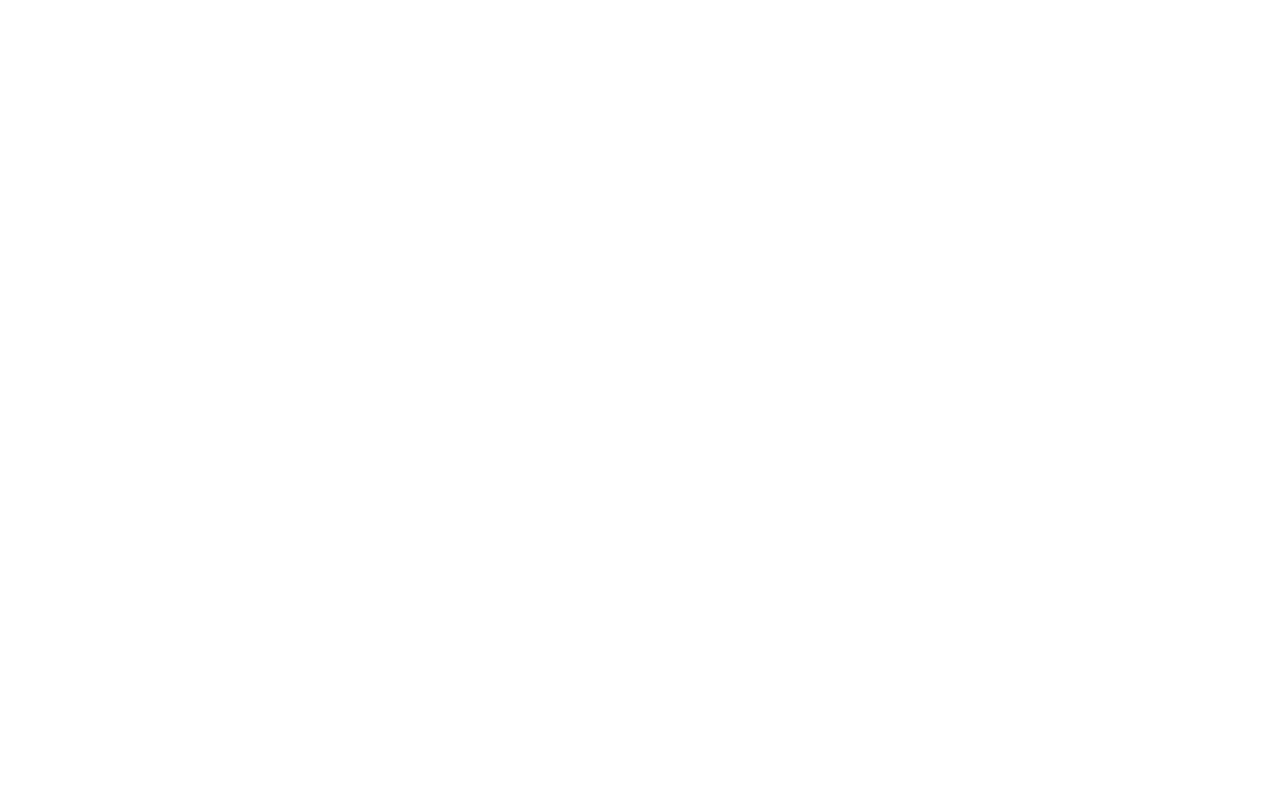
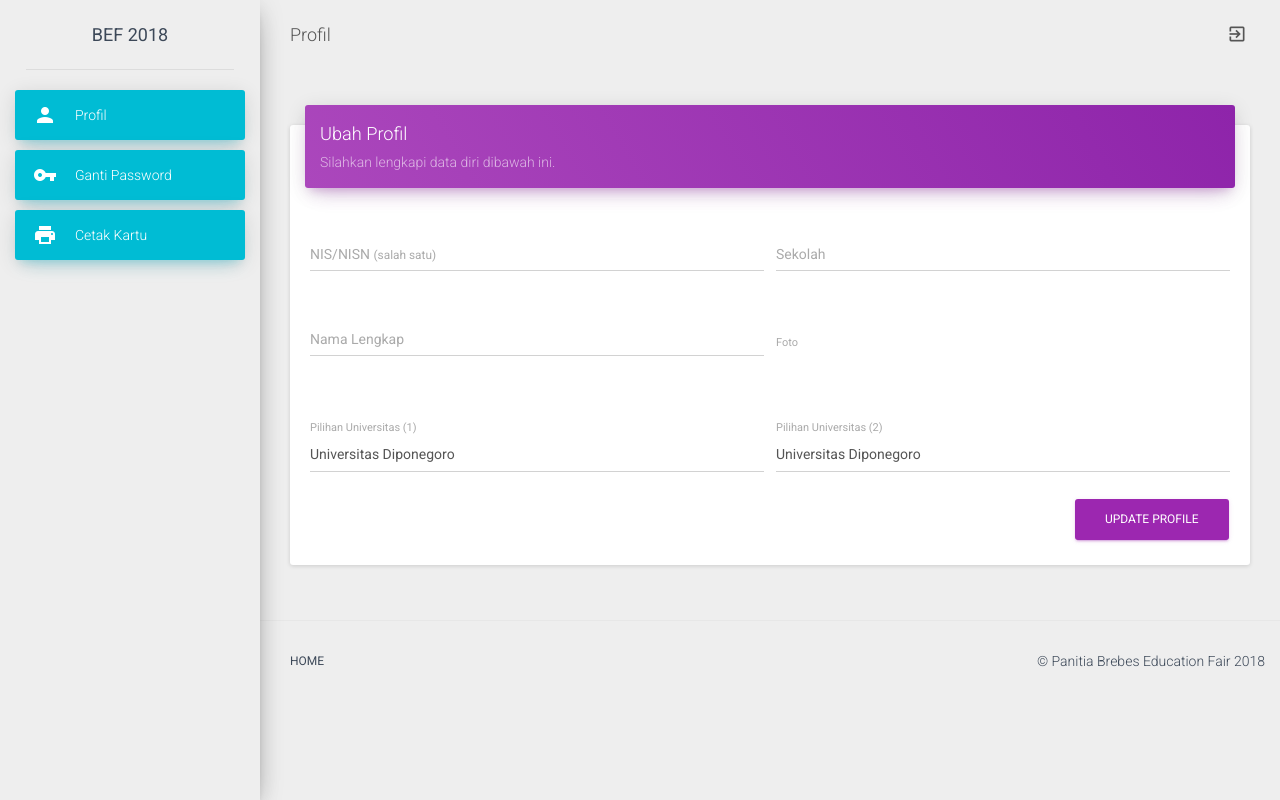
Before and after one commit to fannyhasbi/bef, a CodeIgniter app: page /bef/index.php/user/index in a window 1280 px wide. Before the commit the page is empty. Run offline with CodeIgniter, Linux system fonts and the light colour scheme; some libraries are stand-ins or nearby versions.

Commit message:
User dashboard

```diff
--- a/application/config/config.php
+++ b/application/config/config.php
@@ -23,7 +23,7 @@ defined('BASEPATH') OR exit('No direct script access allowed');
 | a PHP script and you can easily do that on your own.
 |
 */
-$config['base_url'] = '';
+$config['base_url'] = 'http://localhost/bef';
 
 /*
 |--------------------------------------------------------------------------
@@ -35,7 +35,7 @@ $config['base_url'] = '';
 | variable so that it is blank.
 |
 */
-$config['index_page'] = 'index.php';
+$config['index_page'] = '';
 
 /*
 |--------------------------------------------------------------------------
--- a/application/config/routes.php
+++ b/application/config/routes.php
@@ -1,8 +1,11 @@
 <?php
 defined('BASEPATH') OR exit('No direct script access allowed');
 
+
+$route['dashboard'] = 'user';
 $route['masuk'] = 'user/login';
 $route['daftar']= 'user/daftar';
+$route['ganti_password'] = 'user/ganti_pass';
 
 $route['default_controller'] = 'home';
 $route['404_override'] = '';
--- a/application/controllers/User.php
+++ b/application/controllers/User.php
@@ -3,7 +3,12 @@ defined('BASEPATH') OR exit('No direct script access allowed');
 
 class User extends CI_Controller {
   public function index(){
+    $data['view_name'] = 'profil';
+    $this->load->view("user/index_view", $data);
+  }
 
+  private function cekLogin(){
+    // untuk cek login
   }
 
   public function login(){
@@ -14,4 +19,9 @@ class User extends CI_Controller {
     $this->load->view('user/daftar');
   }
 
+  public function ganti_pass(){
+    $data['view_name'] = 'ganti_password';
+    $this->load->view('user/index_view', $data);
+  }
+
 }
--- a/application/views/user/daftar.php
+++ b/application/views/user/daftar.php
@@ -65,7 +65,7 @@
                   </div>
                 </div>
 
-                <input type="submit" id="daftar" class="mu-reg-submit-btn" name="daftar" value="DAFTAR">
+                <input type="submit" id="btn" class="mu-reg-submit-btn" name="daftar" value="DAFTAR">
               </form>
             </div>
 
--- a/application/views/user/index_view.php
+++ b/application/views/user/index_view.php
@@ -0,0 +1,113 @@
+<!doctype html>
+<html lang="en">
+
+<head>
+    <meta charset="utf-8" />
+    <link rel="apple-touch-icon" sizes="76x76" href="<?= base_url(); ?>/assets/images/apple-icon.png" />
+    <link rel="icon" type="image/png" href="<?= base_url(); ?>/assets/images/favicon.png" />
+    <meta http-equiv="X-UA-Compatible" content="IE=edge,chrome=1" />
+    <title>BEF 2018 | Dashboard</title>
+    <meta content='width=device-width, initial-scale=1.0, maximum-scale=1.0, user-scalable=0' name='viewport' />
+    <meta name="viewport" content="width=device-width" />
+    <!-- Bootstrap core CSS     -->
+    <link href="<?= base_url(); ?>/assets/css/bootstrap.min.css" rel="stylesheet" />
+    <!--  Material Dashboard CSS    -->
+    <link href="<?= base_url(); ?>/assets/css/material-dashboard.css?v=1.2.0" rel="stylesheet" />
+    <!--  CSS for Demo Purpose, don't include it in your project     -->
+    <link href="<?= base_url(); ?>/assets/css/demo.css" rel="stylesheet" />
+    <!--     Fonts and icons     -->
+    <link href="http://maxcdn.bootstrapcdn.com/font-awesome/latest/css/font-awesome.min.css" rel="stylesheet">
+    <link href='http://fonts.googleapis.com/css?family=Roboto:400,700,300|Material+Icons' rel='stylesheet' type='text/css'>
+</head>
+
+<body>
+<div class="wrapper">
+  <div class="sidebar" data-color="blue">
+    <div class="logo">
+      <a href="<?= site_url(); ?>" class="simple-text">BEF 2018</a>
+    </div>
+    <div class="sidebar-wrapper">
+      <ul class="nav">
+        <li class="active">
+          <a href="<?= site_url('dashboard'); ?>">
+            <i class="material-icons">person</i>
+            <p>Profil</p>
+          </a>
+        </li>
+        <li class="active">
+          <a href="<?= site_url('ganti_password'); ?>">
+            <i class="material-icons">vpn_key</i>
+            <p>Ganti Password</p>
+          </a>
+        </li>
+        <li class="active">
+          <a href="<?= site_url('cetak'); ?>">
+            <i class="material-icons">print</i>
+            <p>Cetak Kartu</p>
+          </a>
+        </li>
+      </ul>
+    </div>
+  </div>
+  <div class="main-panel">
+    <nav class="navbar navbar-transparent navbar-absolute">
+      <div class="container-fluid">
+        <div class="navbar-header">
+          <button type="button" class="navbar-toggle" data-toggle="collapse">
+            <span class="sr-only">Toggle navigation</span>
+            <span class="icon-bar"></span>
+            <span class="icon-bar"></span>
+            <span class="icon-bar"></span>
+          </button>
+          <a class="navbar-brand" href="#"> Profil </a>
+        </div>
+        <div class="collapse navbar-collapse">
+          <ul class="nav navbar-nav navbar-right">
+            <li>
+              <a href="<?= site_url('logout'); ?>" title="Keluar">
+                <i class="material-icons">exit_to_app</i>
+                <p class="hidden-lg hidden-md">Keluar</p>
+              </a>
+            </li>
+          </ul>
+        </div>
+      </div>
+    </nav>
+
+    <div class="content">
+      <?php $this->load->view('user/'.$view_name); ?>
+    </div>
+
+    <footer class="footer">
+      <div class="container-fluid">
+        <nav class="pull-left">
+          <ul>
+            <li><a href="<?= site_url(); ?>">Home</a></li>
+          </ul>
+        </nav>
+        <p class="copyright pull-right">&copy; Panitia Brebes Education Fair 2018</p>
+      </div>
+    </footer>
+  </div>
+</div>
+</body>
+<!--   Core JS Files   -->
+<script src="<?= base_url(); ?>/assets/js/jquery-3.2.1.min.js" type="text/javascript"></script>
+<script src="<?= base_url(); ?>/assets/js/bootstrap.min.js" type="text/javascript"></script>
+<script src="<?= base_url(); ?>/assets/js/material.min.js" type="text/javascript"></script>
+<!--  Charts Plugin -->
+<script src="<?= base_url(); ?>/assets/js/chartist.min.js"></script>
+<!--  Dynamic Elements plugin -->
+<script src="<?= base_url(); ?>/assets/js/arrive.min.js"></script>
+<!--  PerfectScrollbar Library -->
+<script src="<?= base_url(); ?>/assets/js/perfect-scrollbar.jquery.min.js"></script>
+<!--  Notifications Plugin    -->
+<script src="<?= base_url(); ?>/assets/js/bootstrap-notify.js"></script>
+<!-- Material Dashboard javascript methods -->
+<script src="<?= base_url(); ?>/assets/js/material-dashboard.js?v=1.2.0"></script>
+<!-- Material Dashboard DEMO methods, don't include it in your project! -->
+<script src="<?= base_url(); ?>/assets/js/demo.js"></script>
+<!-- Validate -->
+<script src="<?= base_url(); ?>/assets/js/register.js"></script>
+
+</html>
--- /dev/null
+++ b/application/views/user/profil.php
@@ -0,0 +1,73 @@
+<div class="container-fluid">
+  <div class="row">
+    <div class="col-md-12">
+      <div class="card">
+        <div class="card-header" data-background-color="purple">
+          <h4 class="title">Ubah Profil</h4>
+          <p class="category">Silahkan lengkapi data diri dibawah ini.</p>
+        </div>
+        <div class="card-content">
+
+          <!-- Form ubah profil -->
+          <form action="" method="post" enctype="multipart/form-data">
+
+            <div class="row">
+              <div class="col-md-6">
+                <div class="form-group label-floating">
+                  <label class="control-label">NIS/NISN <small>(salah satu)</small></label>
+                  <input type="text" class="form-control" name="nis">
+                </div>
+              </div>
+              <div class="col-md-6">
+                <div class="form-group label-floating">
+                  <label class="control-label">Sekolah</label>
+                  <input type="text" class="form-control" name="sekolah">
+                </div>
+              </div>
+            </div>
+
+            <div class="row">
+              <div class="col-md-6">
+                <div class="form-group label-floating">
+                  <label class="control-label">Nama Lengkap</label>
+                  <input type="text" class="form-control" name="nama">
+                </div>
+              </div>
+              <div class="col-md-6">
+                <div class="form-group">
+                  <label class="control-label">Foto</label>
+                  <input type="file" class="form-control" name="foto">
+                </div>
+              </div>
+            </div>
+
+            <div class="row">
+              <div class="col-md-6">
+                <div class="form-group">
+                  <label class="control-label">Pilihan Universitas (1)</label>
+                  <select class="form-control" name="univ1">
+                    <option value="1">Universitas Diponegoro</option>
+                    <option value="2">Universitas Negeri Semarang</option>
+                  </select>
+                </div>
+              </div>
+              <div class="col-md-6">
+                <div class="form-group">
+                  <label class="control-label">Pilihan Universitas (2)</label>
+                  <select class="form-control" name="univ2">
+                    <option value="1">Universitas Diponegoro</option>
+                    <option value="2">Universitas Negeri Semarang</option>
+                  </select>
+                </div>
+              </div>
+            </div>
+
+            <button type="submit" class="btn btn-primary pull-right">Update Profile</button>
+            <div class="clearfix"></div>
+
+          </form>
+        </div>
+      </div>
+    </div>
+  </div>
+</div>
--- a/assets/js/register.js
+++ b/assets/js/register.js
@@ -1,5 +1,5 @@
 $(function () {
-  $("#daftar").click(function(e) {
+  $("#btn").click(function(e) {
     var password  = $("#password").val();
     var password2 = $("#password2").val();
     if (password != password2) {
```
Also changed, not shown: application/views/user/ganti_password.php (added, +39 -0 lines).
